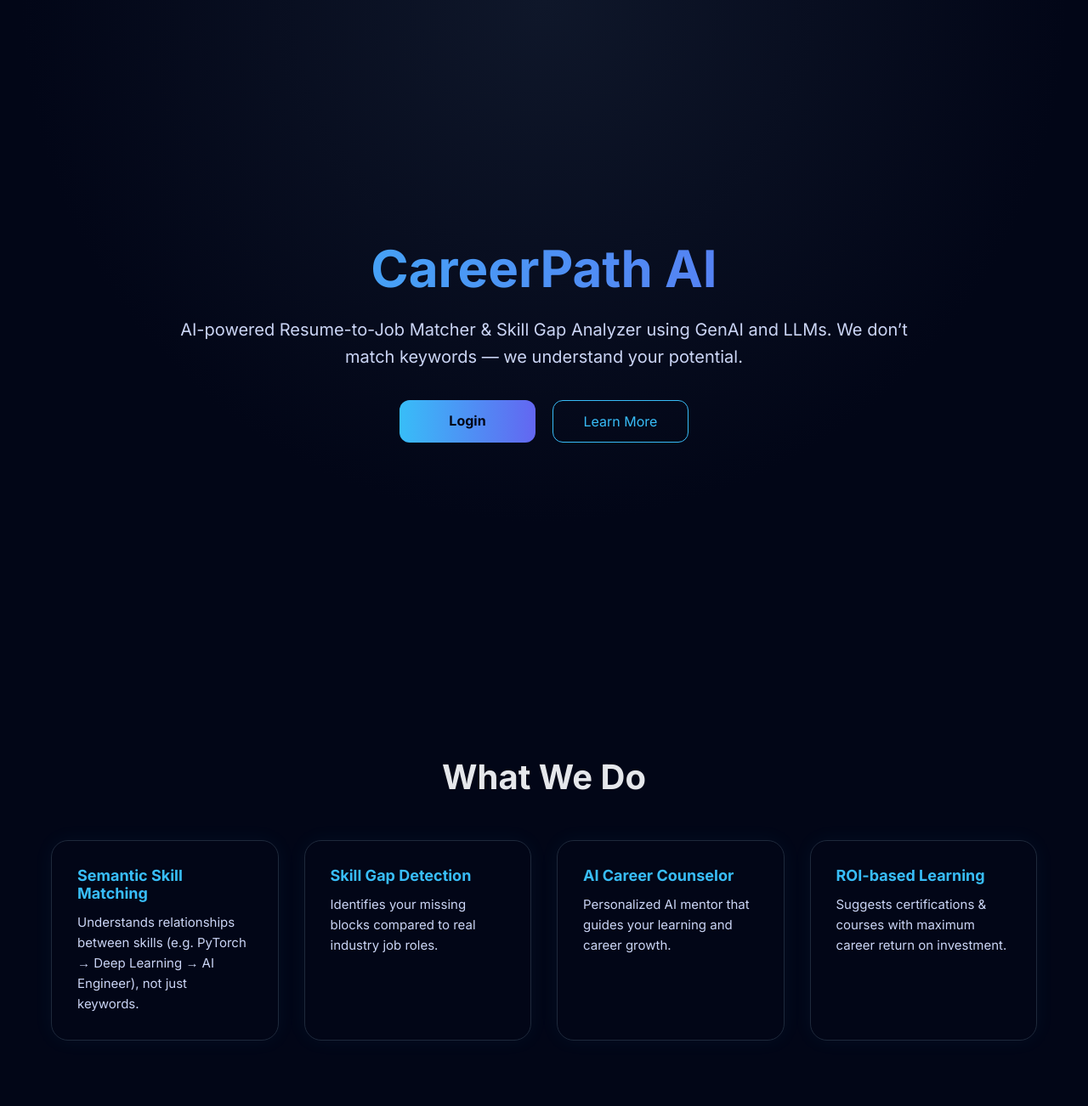
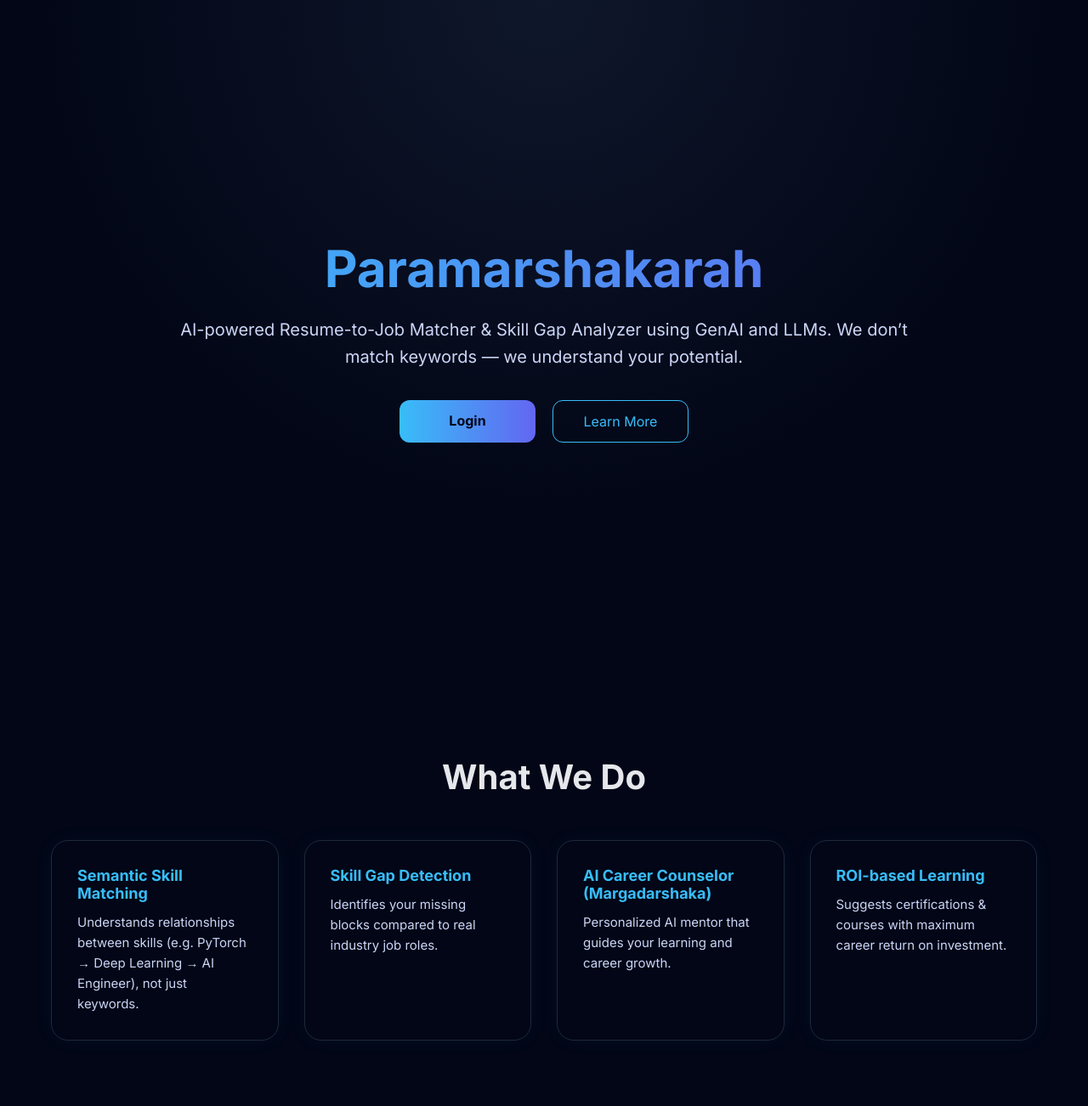
Before and after one commit to OmSai-HonouredOne/paramarshakarah, a Flask app: page / in a window 1280 px wide. Shown: the top 1302 px of the page at 85% size. Run offline with Flask 3, Linux system fonts and the light colour scheme; some libraries are stand-ins or nearby versions.

Commit message:
Name Changed

```diff
--- a/cgs/templates/guidance/coverletter.html
+++ b/cgs/templates/guidance/coverletter.html
@@ -2,7 +2,7 @@
 <html lang="en">
 <head>
   <meta charset="UTF-8">
-  <title>Cover Letter | CareerPath AI</title>
+  <title>Cover Letter | Paramarshakarah</title>
   <link rel="stylesheet" href="{{ url_for('static', filename='css/coverletter.css') }}">
   <link href="https://fonts.googleapis.com/css2?family=Inter:wght@300;400;600;700&display=swap" rel="stylesheet">
 </head>
@@ -13,7 +13,7 @@
 
     <header class="letter-header">
       <h1>Cover Letter</h1>
-      <p class="subtitle">Generated by CareerPath AI</p>
+      <p class="subtitle">Generated by Margadarshaka</p>
     </header>
 
     <section class="letter-body">
--- a/cgs/templates/guidance/edit.html
+++ b/cgs/templates/guidance/edit.html
@@ -3,7 +3,7 @@
 
 <head>
   <meta charset="UTF-8">
-  <title>Edit Dashboard | CareerPath AI</title>
+  <title>Edit Dashboard | Paramarshakarah</title>
 
   <link rel="stylesheet" href="{{ url_for('static', filename='css/navbar.css') }}">
   <link rel="stylesheet" href="{{ url_for('static', filename='css/edit.css') }}">
@@ -14,7 +14,7 @@
 
   <!-- NAVBAR -->
   <nav class="navbar">
-    <div class="nav-left">CareerPath AI</div>
+    <div class="nav-left">Paramarshakarah</div>
     <div class="nav-right">
       <span class="username">{{ user['name'] }}</span>
       <a href="{{ url_for('guidance.dashboard') }}" class="logout">Back</a>
--- a/cgs/templates/guidance/index.html
+++ b/cgs/templates/guidance/index.html
@@ -3,7 +3,7 @@
 <head>
 <meta charset="UTF-8">
 <meta name="viewport" content="width=device-width, initial-scale=1.0">
-<title>CareerPath AI | Resume-to-Job Matcher</title>
+<title>Paramarshakarah | Resume-to-Job Matcher</title>
 
 <link href="https://fonts.googleapis.com/css2?family=Inter:wght@300;400;600;700&display=swap" rel="stylesheet">
 <link rel="stylesheet" href="{{ url_for('static', filename='css/homepage.css') }}">
@@ -14,7 +14,7 @@
 <!-- HERO SECTION -->
 <section class="hero" id="hero">
   <div class="container">
-    <h1>CareerPath AI</h1>
+    <h1>Paramarshakarah</h1>
     <p>
       AI-powered Resume-to-Job Matcher & Skill Gap Analyzer using GenAI and LLMs.
       We don’t match keywords — we understand your potential.
@@ -48,7 +48,7 @@
       </div>
 
       <div class="card">
-        <h3>AI Career Counselor</h3>
+        <h3>AI Career Counselor (Margadarshaka)</h3>
         <p>Personalized AI mentor that guides your learning and career growth.</p>
       </div>
 
```
Also changed, not shown: cgs/templates/guidance/dashboard.html (+16 -4 lines).
